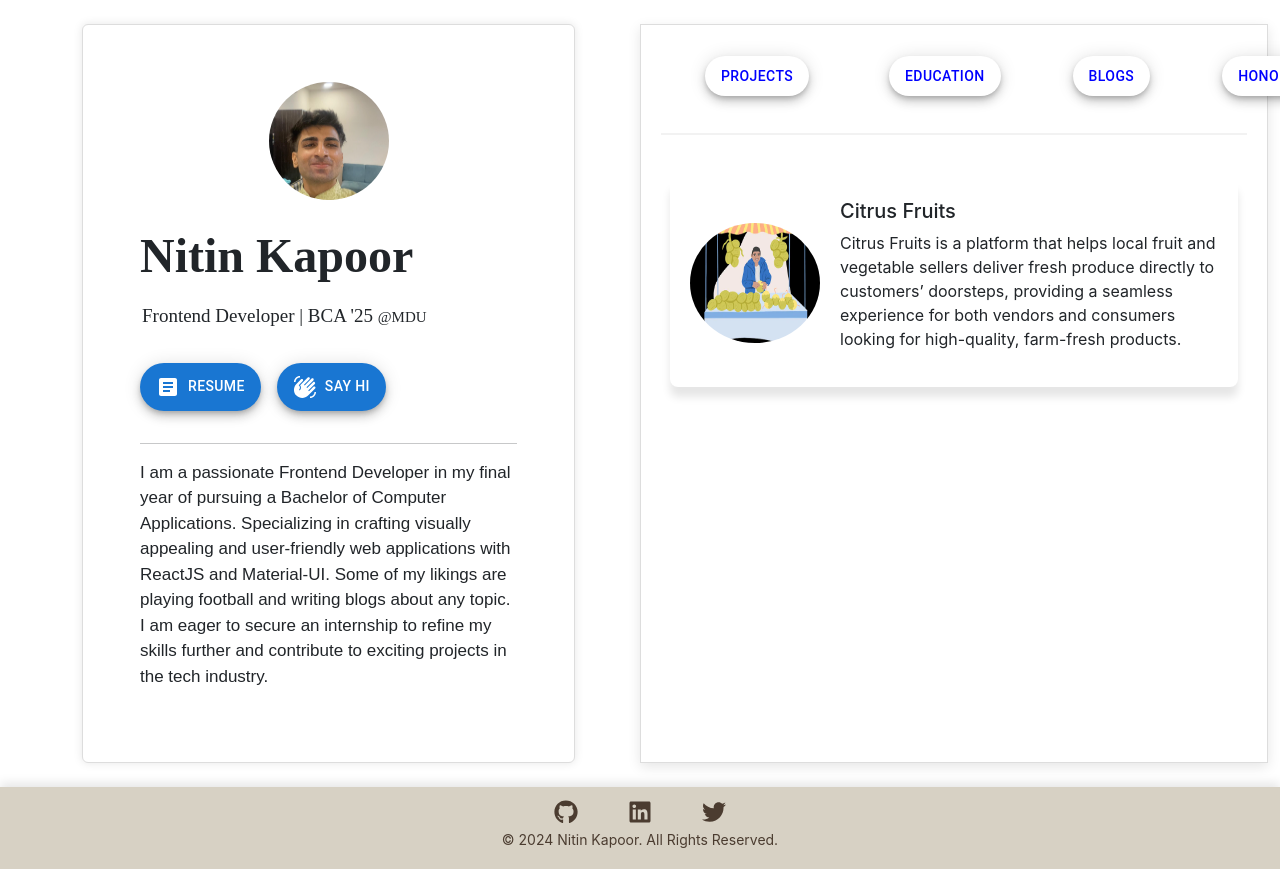
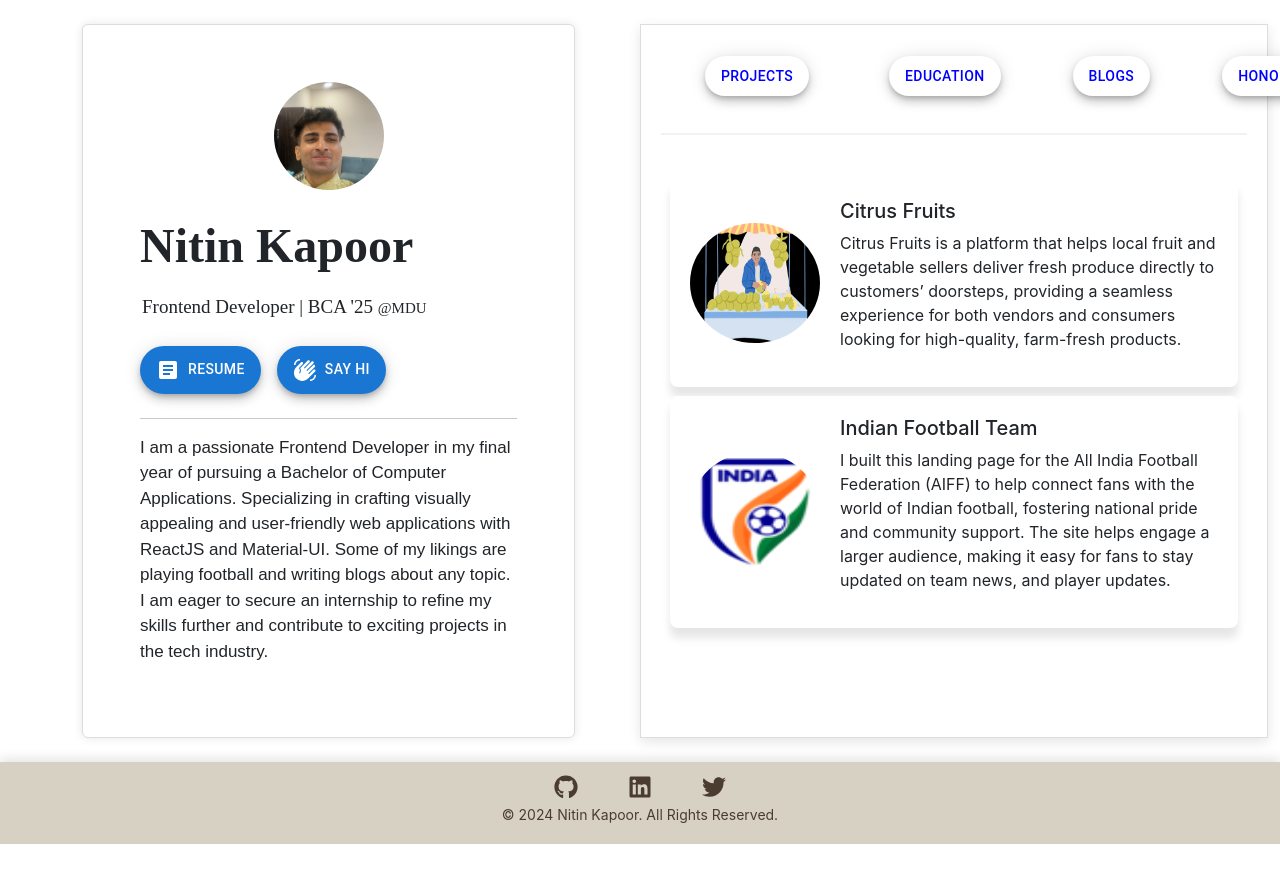
Before and after one commit to nitinn0/myportfolio, a React (Create React App) app: page / in a window 1280 px wide. Both pictures are taken after a click on the button "PROJECTS". Shown: the top 869 px of the page. After the commit the page ends 844 px from the top, so only its background shows below. Built offline with nearby package versions, Linux system fonts and the light colour scheme.

Commit message:
New project ongoing

```diff
--- a/public/index.html
+++ b/public/index.html
@@ -6,10 +6,10 @@
     <meta name="viewport" content="width=device-width, initial-scale=1" />
     <meta name="theme-color" content="#000000" />
     <meta
-      name="description"
-      content="Web site created using create-react-app"
+      name=""
+      content="Nitin's Portfolio"
     />
-    <link rel="apple-touch-icon" href="%PUBLIC_URL%/logo192.png" />
+    <link rel="apple-touch-icon" href="%PUBLIC_URL%/mein.png" />
     <!--
       manifest.json provides metadata used when your web app is installed on a
       user's mobile device or desktop. See https://developers.google.com/web/fundamentals/web-app-manifest/
--- a/src/Comp/Header.jsx
+++ b/src/Comp/Header.jsx
@@ -3,47 +3,89 @@ import Fab from '@mui/material/Fab';
 import ArticleIcon from '@mui/icons-material/Article';
 import WavingHandIcon from '@mui/icons-material/WavingHand';
 
+const handleDownload = () => {
+  window.open("https://drive.google.com/uc?export=download&id=1pGCl5-msrwhx8ynl7nhhvs_I3beFY1wD", "_blank");
+};
+
 const Header = ({ onSectionClick }) => {
   return (
     <div className="container" style={{ fontFamily: "-moz-initial" }}>
-      <div className="">
       <div className="col-md-10 mx-5">
-          <div className="card" style={{ padding: '57px', marginLeft: '10px', border: '1px solid #ddd', boxShadow: '0 0 10px rgba(0,0,0,0.1)' }}>
-            <div style={{ textAlign: 'center', marginBottom: '20px' }}>
-              <img src={`${process.env.PUBLIC_URL}/mein1.jpg`} alt="Your image" style={{ width: '120px', height: '118px', borderRadius: '100%' }} />
+        <div
+          className="card"
+          style={{
+            padding: "57px",
+            marginLeft: "10px",
+            border: "1px solid #ddd",
+            boxShadow: "0 0 10px rgba(0,0,0,0.1)",
+          }}
+        >
+          <div style={{ textAlign: "center", marginBottom: "20px" }}>
+            <img
+              src={`${process.env.PUBLIC_URL}/mein1.jpg`}
+              alt="Your image"
+              style={{
+                width: "110px",
+                height: "108px",
+                borderRadius: "100%",
+              }}
+            />
           </div>
-            <p style={{ fontSize: "3rem", fontWeight: "bold", marginBottom: '5px' }}>
+          <p
+            style={{
+              fontSize: "3rem",
+              fontWeight: "bold",
+              marginBottom: "6px",
+            }}
+          >
             Nitin Kapoor
           </p>
-            <p style={{ fontSize: '19px', marginTop: '5px', marginLeft: '2px' }}>
-              Frontend Developer | BCA '25 <span style={{ fontSize: '15px' }}>@MDU</span>
+          <p style={{ fontSize: "19px", marginTop: "5px", marginLeft: "2px" }}>
+            Frontend Developer | BCA '25{" "}
+            <span style={{ fontSize: "15px" }}>@MDU</span>
           </p>
-            <div className="my-3">
-              <Fab variant="extended" color="primary" sx={{ mr: 2 }}>
+          <div className="my-2">
+            <Fab
+              variant="extended"
+              color="primary"
+              onClick={handleDownload}
+              sx={{ mr: 2 }}
+            >
               <ArticleIcon sx={{ mr: 1 }} />
               Resume
             </Fab>
-              <Fab variant="extended" color="primary" onClick={() => onSectionClick('sayHi')}>
+            <Fab
+              variant="extended"
+              color="primary"
+              onClick={() => onSectionClick("sayHi")}
+            >
               <WavingHandIcon sx={{ mr: 1 }} />
               Say Hi
             </Fab>
           </div>
           <hr />
-            <div style={{ fontSize: '17px', textAlign: 'left', fontFamily: 'sans-serif', lineHeight: '1.5'}}>
+          <div
+            style={{
+              fontSize: "17px",
+              textAlign: "left",
+              fontFamily: "sans-serif",
+              lineHeight: "1.5",
+            }}
+          >
             <p>
-    I am a passionate Frontend Developer in my final year of pursuing a
-    Bachelor of Computer Applications. Specializing in crafting
-    visually appealing and user-friendly web applications with
-    ReactJS and Material-UI. Some of my likings are playing football and writing blogs about any topic. I am eager to secure an internship
-    to refine my skills further and contribute to exciting
-    projects in the tech industry.
+              I am a passionate Frontend Developer in my final year of pursuing
+              a Bachelor of Computer Applications. Specializing in crafting
+              visually appealing and user-friendly web applications with ReactJS
+              and Material-UI. Some of my likings are playing football and
+              writing blogs about any topic. I am eager to secure an internship
+              to refine my skills further and contribute to exciting projects in
+              the tech industry.
             </p>
           </div>
         </div>
       </div>
     </div>
-    </div>
   );
-}
+};
 
 export default Header;
--- /dev/null
+++ b/src/Comp/Project.css
@@ -0,0 +1,33 @@
+.cardProject {
+    background-color: #fff;
+    padding: 20px;
+    margin: 9px;
+    border-radius: 8px;
+    box-shadow: 0 10px 8px rgba(0, 0, 0, 0.1);
+    transition: transform 0.3s ease, box-shadow 0.3s ease;
+  }
+
+  .cardProject:hover {
+    transform: scale(1.19);
+    box-shadow: 0 10px 20px rgba(0, 0, 0, 0.2);
+  }
+
+  .flexContainer {
+    display: flex;
+    align-items: center;
+  }
+
+  .image {
+    width: 130px;
+    height: 120px;
+    border-radius: 50%;
+    margin-right: 20px;
+  }
+
+  .image:hover {
+    transform: scale(1.24); /* Slightly zoom in on hover */
+    filter: brightness(1.1); /* Brighten the image on hover */
+  }
+  .textContainer {
+    flex: 1;
+  }
--- a/src/Comp/Projects.jsx
+++ b/src/Comp/Projects.jsx
@@ -1,7 +1,10 @@
+import './Project.css';
+
 const Projects = () => {
   return (
-    <div style={styles.cardProject}>
-      <div style={styles.flexContainer}>
+    <>
+      <div className="cardProject">
+        <div className="flexContainer">
           <a
             href="https://youtu.be/DMnZTRnDkeg?si=vCxDdsbWNGmCMPpw"
             target="_blank"
@@ -10,41 +13,44 @@ const Projects = () => {
             <img
               src={`${process.env.PUBLIC_URL}/image.png`}
               alt="Thumbnail"
-            style={styles.image}
+              className="image"
             />
           </a>
-        <div style={styles.textContainer}>
+          <div className="textContainer">
             <h5>Citrus Fruits</h5>
             <p>
-            Citrus Fruits is a platform that helps local fruit and vegetable sellers deliver fresh produce directly to customers’ doorsteps, providing a seamless experience for both vendors and consumers looking for high-quality, farm-fresh products.
+              Citrus Fruits is a platform that helps local fruit and vegetable
+              sellers deliver fresh produce directly to customers’ doorsteps,
+              providing a seamless experience for both vendors and consumers
+              looking for high-quality, farm-fresh products.
             </p>
           </div>
         </div>
       </div>
+
+      <div className="cardProject">
+        <div className="flexContainer">
+          <a href="" target="_blank" rel="noopener noreferrer">
+            <img
+              src={`${process.env.PUBLIC_URL}/image1.png`}
+              alt="Thumbnail"
+              className="image"
+            />
+          </a>
+          <div className="textContainer">
+            <h5>Indian Football Team</h5>
+            <p>
+              I built this landing page for the All India Football Federation
+              (AIFF) to help connect fans with the world of Indian football,
+              fostering national pride and community support. The site helps
+              engage a larger audience, making it easy for fans to stay updated
+              on team news, and player updates.
+            </p>
+          </div>
+        </div>
+      </div>
+    </>
   );
 };
 
-const styles = {
-  cardProject: {
-    backgroundColor: "#fff",
-    padding: "20px",
-    margin: "9px",
-    borderRadius: "8px",
-    boxShadow: "0 10px 8px rgba(0, 0, 0, 0.1)",
-  },
-  flexContainer: {
-    display: 'flex',
-    alignItems: 'center',
-  },
-  image: {
-    width: '130px',
-    height: '120px',
-    borderRadius: '50%',
-    marginRight: '20px',
-  },
-  textContainer: {
-    flex: 1,
-  },
-};
-
 export default Projects;
```
Also changed, not shown: public/image1.png (added). Lines whose indentation alone changed are shown as unchanged.
